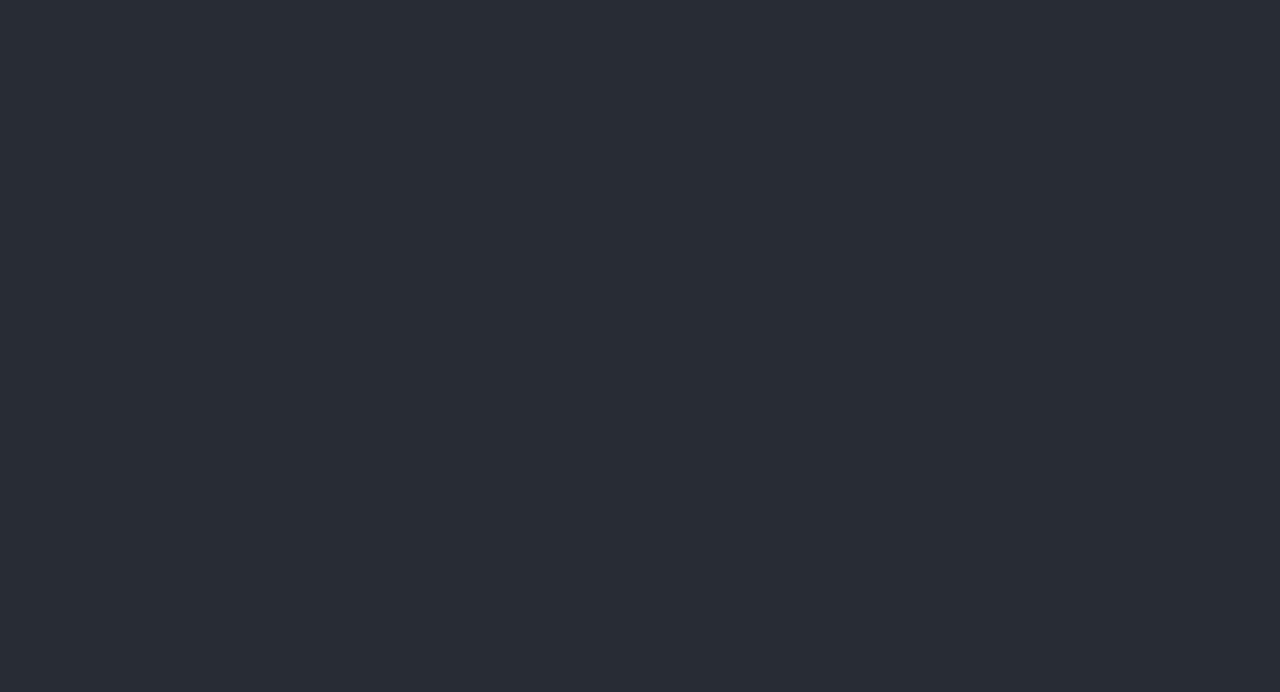
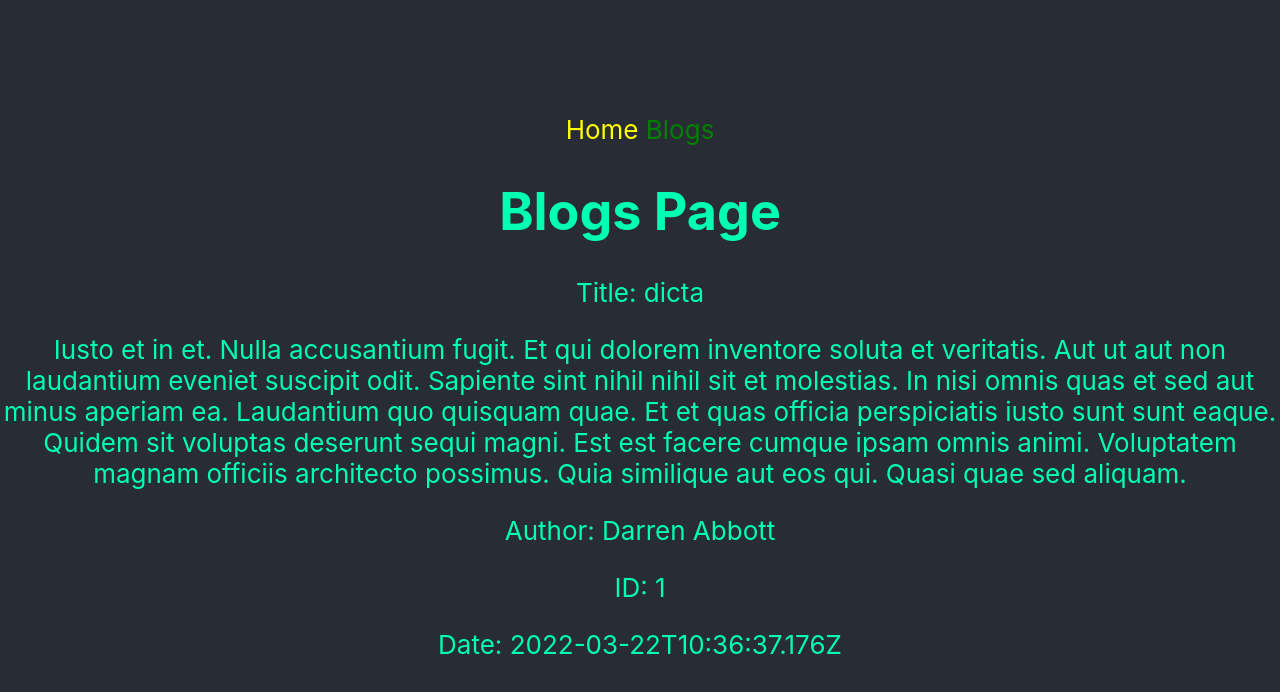
Before and after one commit to geekbutchic/react-router, a React (Create React App) app: page /blogs/1 in a window 1280 px wide. Before the commit this address had no page. Shown: the top 692 px of the page. Built offline with nearby package versions, Linux system fonts and the light colour scheme.

Commit message:
updates all solutions for second part of assignment

```diff
--- a/src/App.js
+++ b/src/App.js
@@ -2,6 +2,7 @@ import { Routes, Route } from "react-router-dom";
 import Home from "./pages/Home";
 import Blogs from "./pages/Blogs";
 import "./App.css";
+import BlogPost from "./components/BlogPost";
 
 function App() {
   return (
@@ -9,7 +10,9 @@ function App() {
       <header className="App-header">
         <Routes>
           <Route path="/" element={<Home />} />
-          <Route path="/blogs" element={<Blogs />} />
+          <Route path="/blogs" element={<Blogs />}>
+            <Route path=":blogId" element={<BlogPost />} />
+          </Route>
         </Routes>
       </header>
     </div>
--- /dev/null
+++ b/src/components/BlogPost.js
@@ -0,0 +1,22 @@
+import {getBlogs} from "../utilities/sampleBlogs"
+import { useParams } from "react-router-dom";
+
+
+const BlogPost = () => {
+  let params = useParams()
+  console.log(params);
+  const foundBlog = getBlogs().find((blog) => {
+    return blog.id === parseInt(params.blogId)
+  })
+  return (
+    <>
+      <p>Title: {foundBlog.title}</p>
+      <p>{foundBlog.text}</p>
+      <p>Author: {foundBlog.author}</p>
+      <p>ID: {foundBlog.id}</p>
+      <p>Date: {foundBlog.createdAt}</p>
+    </>
+  );
+};
+
+export default BlogPost;
--- a/src/pages/Blogs.js
+++ b/src/pages/Blogs.js
@@ -1,10 +1,12 @@
 import Navbar from "../components/Navbar";
+import { Outlet } from "react-router-dom";
 
 const Blogs = () => {
   return (
     <div className="blog-page ">
       <Navbar />
       <h1>Blogs Page</h1>
+      <Outlet/>
     </div>
   );
 };
--- a/src/utilities/sampleBlogs.js
+++ b/src/utilities/sampleBlogs.js
@@ -1,4 +1,4 @@
-const blogPosts = [
+let blogPosts = [
   {
     createdAt: "2022-03-22T10:36:37.176Z",
     title: "dicta",
@@ -35,8 +35,6 @@ const blogPosts = [
     id: 5,
   },
 ];
-  module.exports = {
-      blogPosts
+export function getBlogs() {
+  return blogPosts;
 }
-
-console.log(blogPosts);
```
Also changed, not shown: 1 other file (tests, documents, lock files or other folders). Lines whose indentation alone changed are shown as unchanged.
